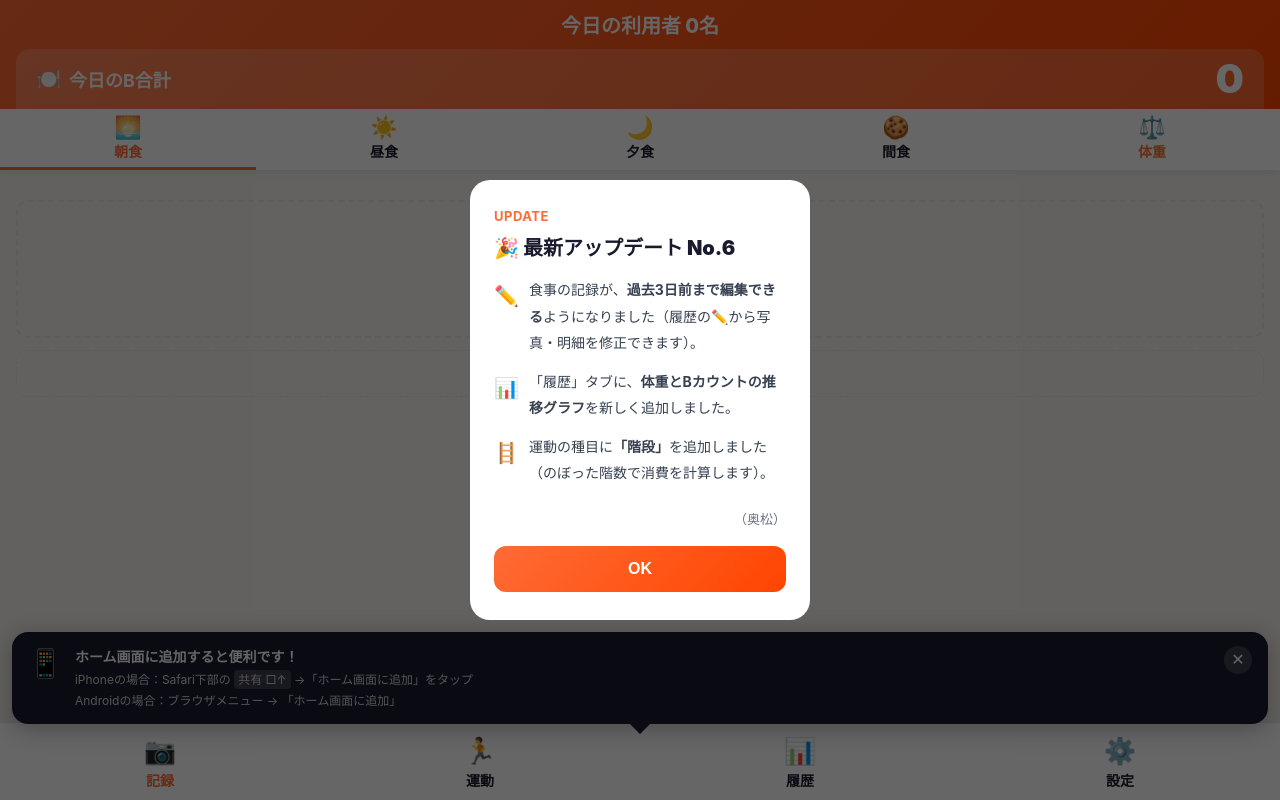
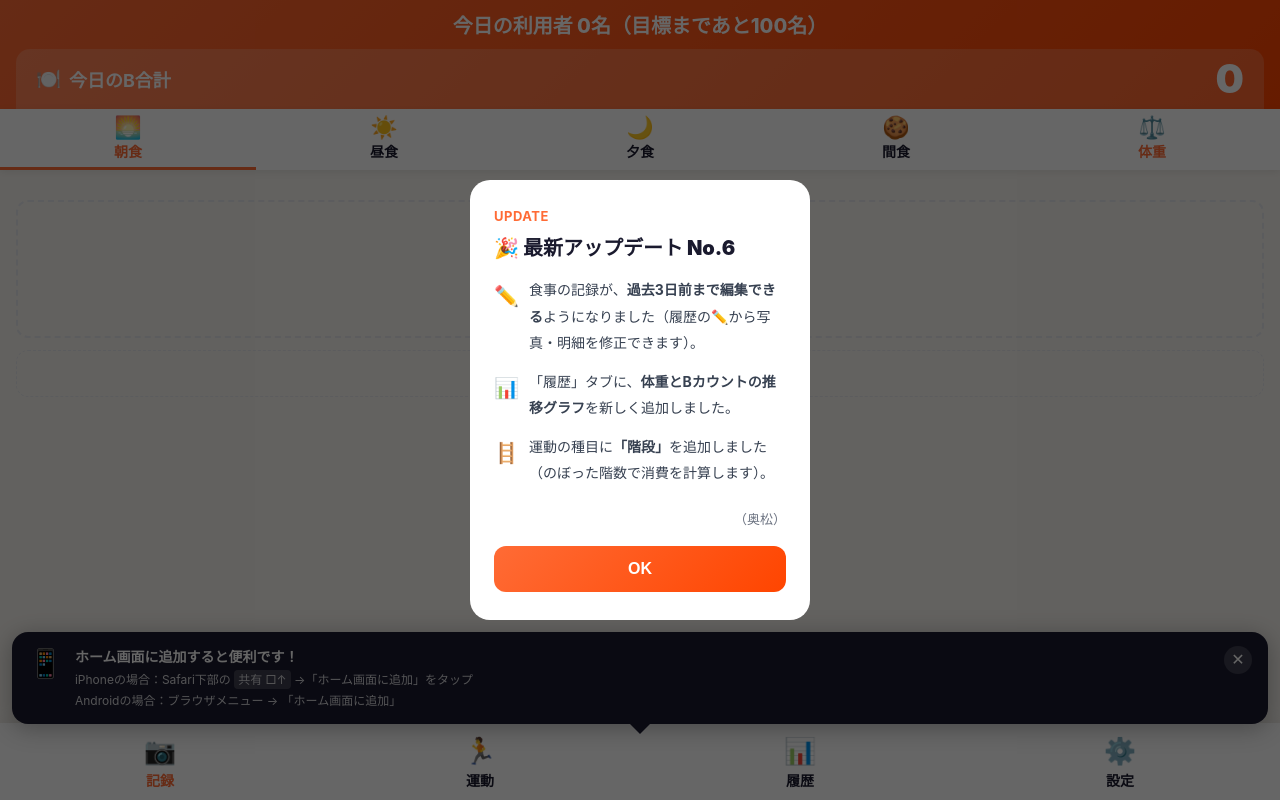
Before and after one commit to gymkoki/ab-diet-counter, a Flask app: page / in a window 1280 px wide. Run offline with Flask 3, Linux system fonts and the light colour scheme; data that the repository does not hold is empty; some libraries are stand-ins or nearby versions.

Commit message:
ヘッダーに「目標まであと○名」追加／写真追加文言を短縮
- 今日の利用者の横に「（目標まであと○名）」を表示（目標100名）
- 各食事の「○○の写真を追加」→「写真を追加」に短縮

Co-Authored-By: Claude Opus 4.8 <noreply@anthropic.com>

```diff
--- a/templates/index.html
+++ b/templates/index.html
@@ -582,7 +582,10 @@ async function loadStats() {
 }
 function applyStats(d) {
   const el = document.getElementById('header-users');
-  if (el) el.textContent = `今日の利用者 ${d.today_users}名`;
+  if (el) {
+    const remain = Math.max(0, 100 - (d.today_users || 0));
+    el.textContent = `今日の利用者 ${d.today_users}名（目標まであと${remain}名）`;
+  }
 }
 
 // ═══════════════════════════════════════════
@@ -731,7 +734,7 @@ function buildPanel(m) {
       <div id="strip-${m.id}" class="meal-strip"></div>
       <div class="meal-add" id="add-${m.id}" onclick="openFileInput('${m.id}')">
         <div class="meal-add-icon">${m.emoji}</div>
-        <h3>${m.label}の写真を追加</h3>
+        <h3>写真を追加</h3>
         <p>タップして写真を選ぶ</p>
       </div>
       <button class="text-entry-btn" onclick="toggleTextForm('${m.id}')">✏️ 撮影し忘れたので文章で入力</button>
```
